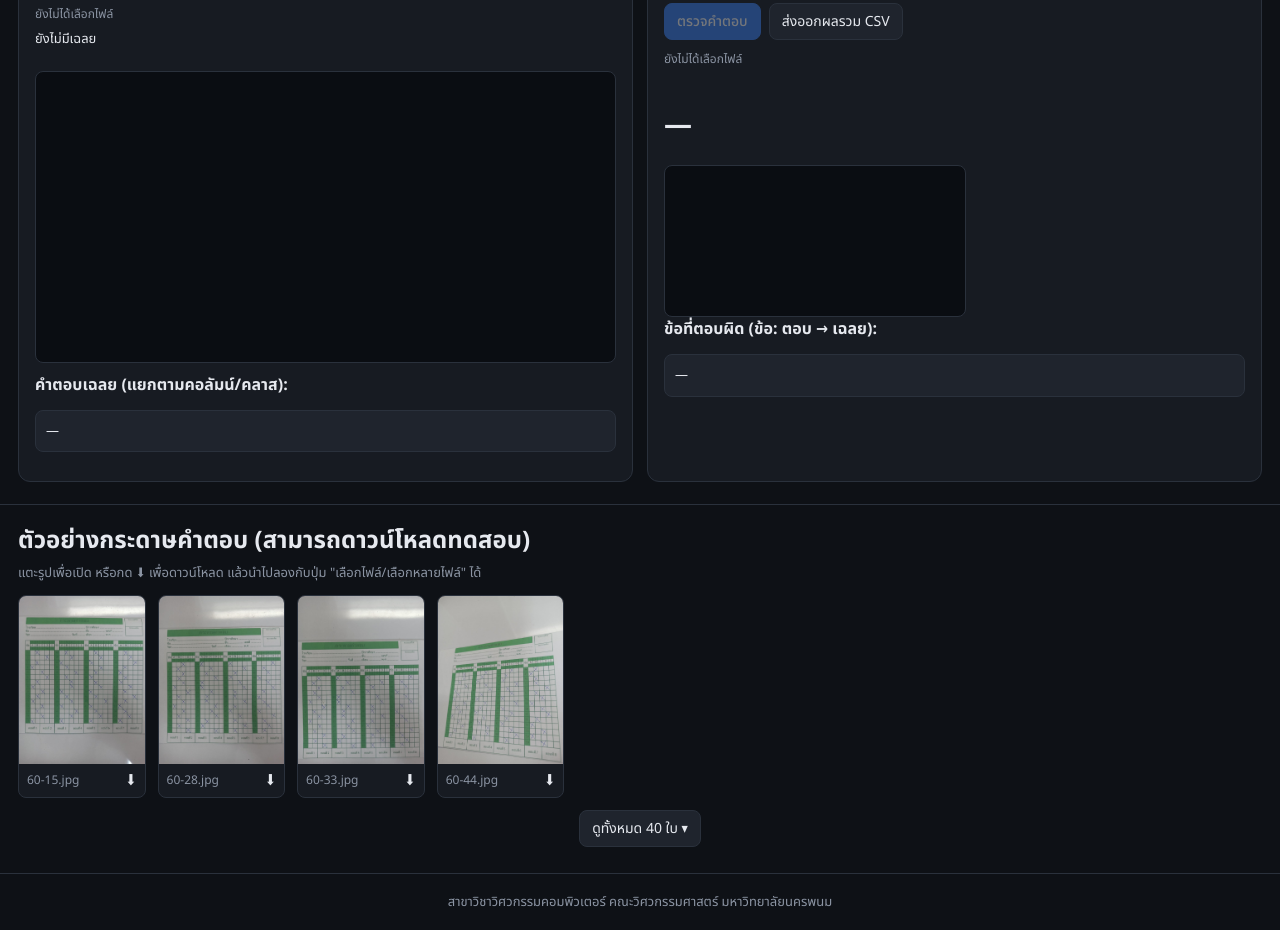
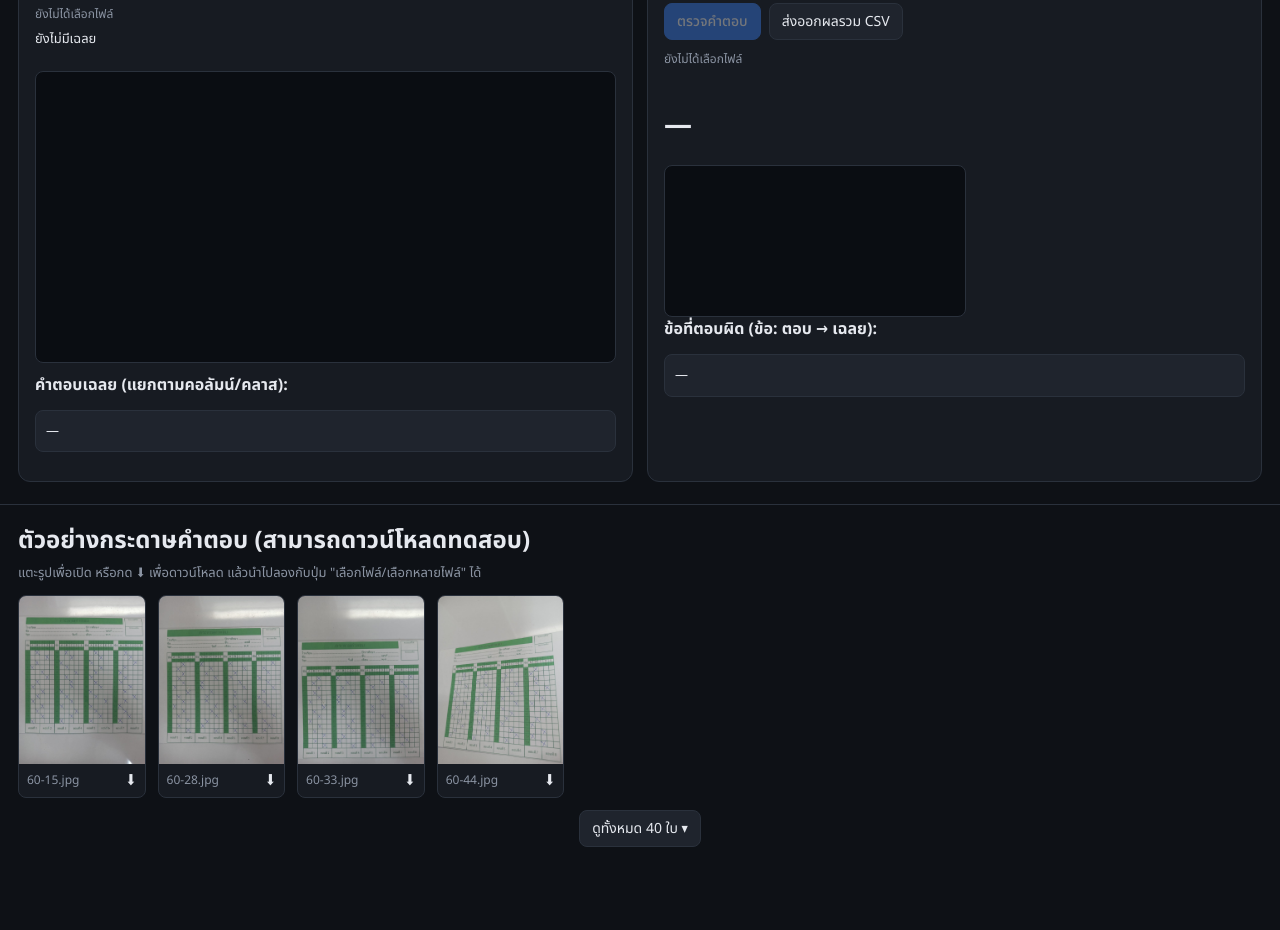
Before and after one commit to apiwatboon/thai-crossmark-answer-sheets, a website: page index.html in a window 1280 px wide. Shown: the part 330-1260 px from the top of the page. After the commit the page ends 1195 px from the top, so only its background shows below. Drawn offline with Linux system fonts and the light colour scheme.

Commit message:
ลบแถบ footer สาขา/คณะ/มหาวิทยาลัย ออก

```diff
--- a/index.html
+++ b/index.html
@@ -173,10 +173,6 @@
   </div>
 </section>
 
-<footer style="text-align:center;color:var(--muted);font-size:13px;padding:18px;border-top:1px solid var(--line);margin-top:8px">
-  สาขาวิชาวิศวกรรมคอมพิวเตอร์ คณะวิศวกรรมศาสตร์ มหาวิทยาลัยนครพนม
-</footer>
-
 <!-- ผลรายใบ (ชุด) -->
 <div id="resultModal">
   <div class="modalBox">
```
